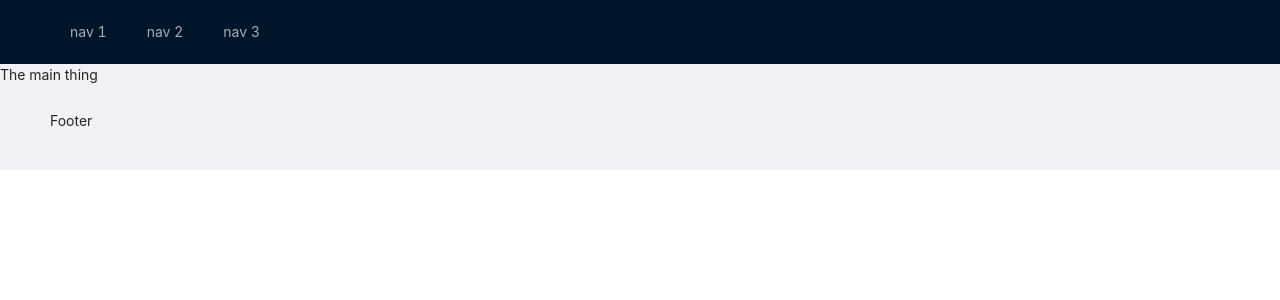
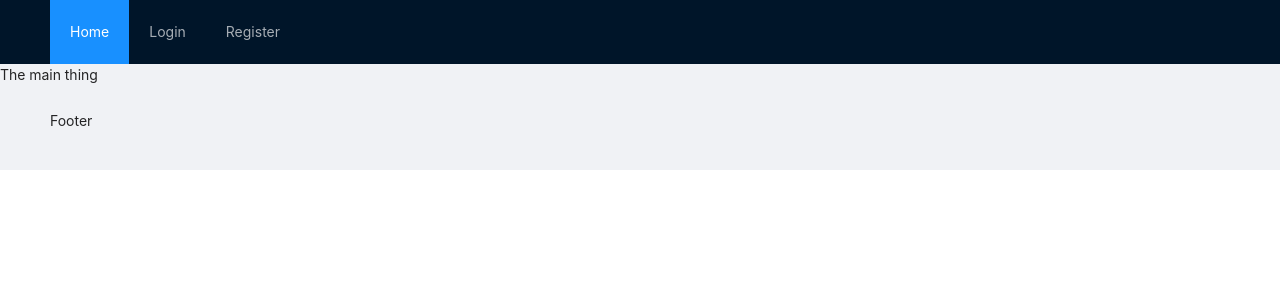
Before and after one commit to aosteraas/quizthing, a React (Create React App) app in the folder packages/client/: page / in a window 1280 px wide. Shown: the top 300 px of the page. Built offline with nearby package versions, Linux system fonts and the light colour scheme.

Commit message:
add approutes and array to create nav

```diff
--- /dev/null
+++ b/packages/client/src/Routes/AppRoutes.ts
@@ -0,0 +1,7 @@
+export enum AppRoutes {
+  Home = '/',
+  Login = 'login',
+  Register = 'register',
+  NotFound = 'not-found',
+  Unauthorized = 'unauthorized',
+}
--- /dev/null
+++ b/packages/client/src/Routes/index.ts
@@ -0,0 +1 @@
+export * from './AppRoutes';
--- a/packages/client/src/components/App.tsx
+++ b/packages/client/src/components/App.tsx
@@ -3,17 +3,18 @@ import { Routes, Route } from 'react-router-dom';
 import { Home, Login, NotFound, Register, Unauthorized } from '../pages';
 import { Layout } from 'antd';
 import { Navigation } from './Navigation';
+import { AppRoutes } from '../Routes';
 
 const App = () => {
   return (
     <>
       <Navigation />
       <Routes>
-        <Route path="/" element={<Home />} />
-        <Route path="/login" element={<Login />} />
-        <Route path="/register" element={<Register />} />
-        <Route path="/not-found" element={<NotFound />} />
-        <Route path="/unauthorized" element={<Unauthorized />} />
+        <Route path={AppRoutes.Home} element={<Home />} />
+        <Route path={AppRoutes.Login} element={<Login />} />
+        <Route path={AppRoutes.Register} element={<Register />} />
+        <Route path={AppRoutes.NotFound} element={<NotFound />} />
+        <Route path={AppRoutes.Unauthorized} element={<Unauthorized />} />
       </Routes>
       <Layout.Footer>
         <p>Footer</p>
--- a/packages/client/src/components/Navigation.tsx
+++ b/packages/client/src/components/Navigation.tsx
@@ -1,13 +1,29 @@
 import React from 'react';
+import { Link, useLocation } from 'react-router-dom';
 import { Layout, Menu } from 'antd';
+import { AppRoutes } from '../Routes';
+
+const nav = [
+  { path: AppRoutes.Home, copy: 'Home' },
+  { path: AppRoutes.Login, copy: 'Login' },
+  { path: AppRoutes.Register, copy: 'Register' },
+];
 
 export const Navigation = () => {
+  const location = useLocation();
+
   return (
     <Layout.Header>
-      <Menu theme="dark" mode="horizontal">
-        <Menu.Item key="1">nav 1</Menu.Item>
-        <Menu.Item key="2">nav 2</Menu.Item>
-        <Menu.Item key="3">nav 3</Menu.Item>
+      <Menu
+        theme="dark"
+        mode="horizontal"
+        defaultSelectedKeys={[location.pathname]}
+      >
+        {nav.map(({ path, copy }, idx) => (
+          <Menu.Item key={path}>
+            <Link to={path}>{copy}</Link>
+          </Menu.Item>
+        ))}
       </Menu>
     </Layout.Header>
   );
```
